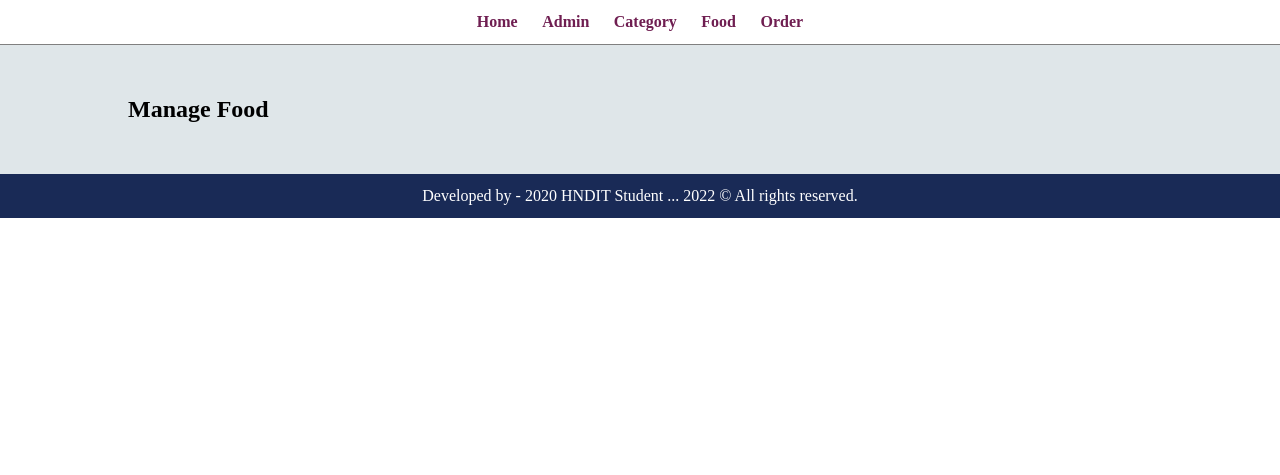
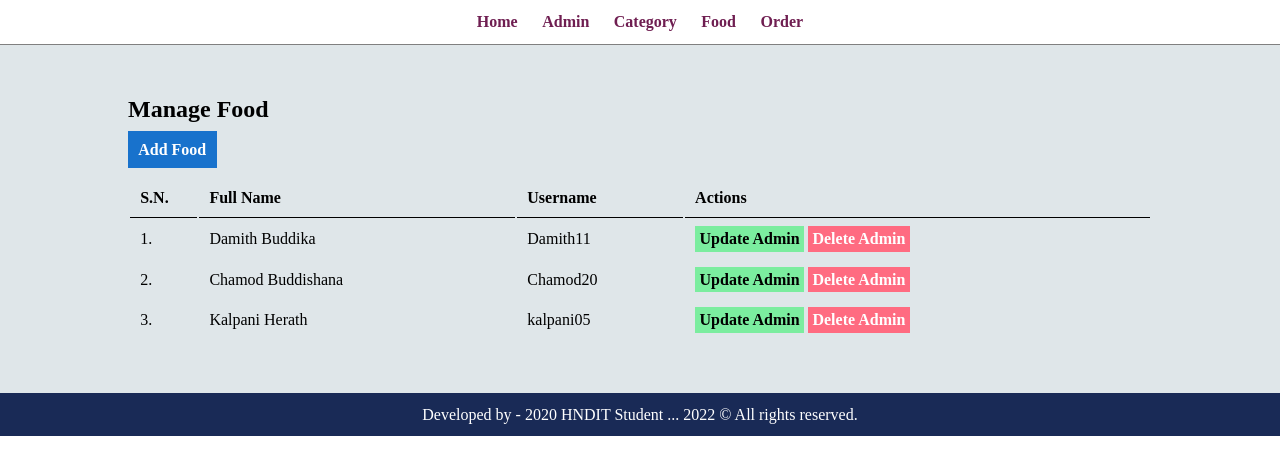
Before and after one commit to damithBu/food-order-example, a PHP site: page /admin/manage-food.php in a window 1280 px wide. Shown: the top 475 px of the page. Run offline with PHP 8.4, Linux system fonts and the light colour scheme.

Commit message:
dam11/09 org

```diff
--- a/admin/manage-food.php
+++ b/admin/manage-food.php
@@ -4,7 +4,52 @@
         <div class ="main-content">
              <div class = "wrapper">
                 <h2> Manage Food</h2>
+                  <br>
+                <!---Button to add admin ---->
+                 <a href = "Add-admin.php" class="btn-primary"> Add Food </a>
+                   <br/> <br/>
 
+               <table class = "tbl-full">
+                    <tr>
+
+                     <th> S.N.</th>
+                     <th> Full Name </th>
+                     <th> Username</th>
+                     <th> Actions</th>
+
+                     </tr>
+
+                     <tr>
+                        <td> 1.</td>
+                        <td> Damith Buddika</td>
+                        <td> Damith11</td>
+                        <td>
+                           <a href ="#" class ="btn-secondary">Update Admin<a/>
+                           <a href ="#" class ="btn-danger">Delete Admin</a>
+                        </td>
+                     </tr>
+
+                     <tr>
+                        <td> 2.</td>
+                        <td> Chamod Buddishana</td>
+                        <td> Chamod20</td>
+                        <td>
+                          <a href ="#" class ="btn-secondary">Update Admin<a/>
+                          <a href ="#" class ="btn-danger">Delete Admin</a>
+                        </td>
+                     </tr>
+
+                     <tr>
+                        <td> 3.</td>
+                        <td> Kalpani Herath</td>
+                        <td> kalpani05</td>
+                        <td>
+                          <a href ="#" class ="btn-secondary">Update Admin<a/>
+                          <a href ="#" class ="btn-danger">Delete Admin</a>
+                        </td>
+                     </tr>
+
+                 </table>
              </div>
 
         </div>
--- a/admin/partials/menu.php
+++ b/admin/partials/menu.php
@@ -1,3 +1,7 @@
+<?php include('../config/constansts.php'); ?>
+
+
+
 <html>
     <head>
        <title> Food Order Website - Home Page </title>
--- /dev/null
+++ b/config/constansts.php
@@ -0,0 +1,14 @@
+<?php
+
+             //create Constants to Store Non Repeating Values
+
+                define('LOCALHOST', 'localhost');
+                define('DB_USERNAME','root');
+                define('DB_PASSWORD','');
+                define('DB_NAME','food-order');
+
+             $conn = mysqli_connect(LOCALHOST,DB_USERNAME,DB_PASSWORD)or die (mysqli_error()); // database connection
+             $db_select = mysqli_select_db($conn,DB_NAME)or die (mysqli_error()); //SElecting database
+
+
+?>
--- a/css/admin.css
+++ b/css/admin.css
@@ -40,18 +40,60 @@ table tr th {
 table tr td {
     padding: 1%;
 }
-.btn-pirmary {
-    background-color: #1e90ff;
+.btn-primary {
+    background-color: #1872cc;
     padding: 1%;
     color: white ;
     text-decoration: none;
     font-weight: bold;
 }
-.btn-pirmary:hover{
+.btn-primary:hover{
     background-color: #3742fa;
 }
 
+/* update */
 
+.btn-secondary {
+    background-color: #7bed9f;
+    padding: 1%;
+    color: black ;
+    text-decoration: none;
+    font-weight: bold;
+}
+
+.btn-secondary:hover{
+   background-color: #2ed573;
+}
+
+/*delet */
+
+.btn-danger {
+    background-color: #ff6b81;
+    padding: 1%;
+    color: white ;
+    text-decoration: none;
+    font-weight: bold;
+}
+
+.btn-danger:hover{
+   background-color: #ff4757;
+}
+
+/* add admin */
+
+.tbl-30{
+    width: 30%;
+}
+.btn-AddAdmin{
+    background-color:#54a0ff;
+    padding: 1%;
+    color: white ;
+    text-decoration: none;
+    font-weight: bold;
+}
+.btn-AddAdmin:hover{
+    background-color: #5f27cd;
+}
 
 
 
```
Also changed, not shown: admin/add-admin.php (added, +97 -0 lines), admin/manage-category.php (+50 -1 lines), admin/manage-order.php (+50 -0 lines).
